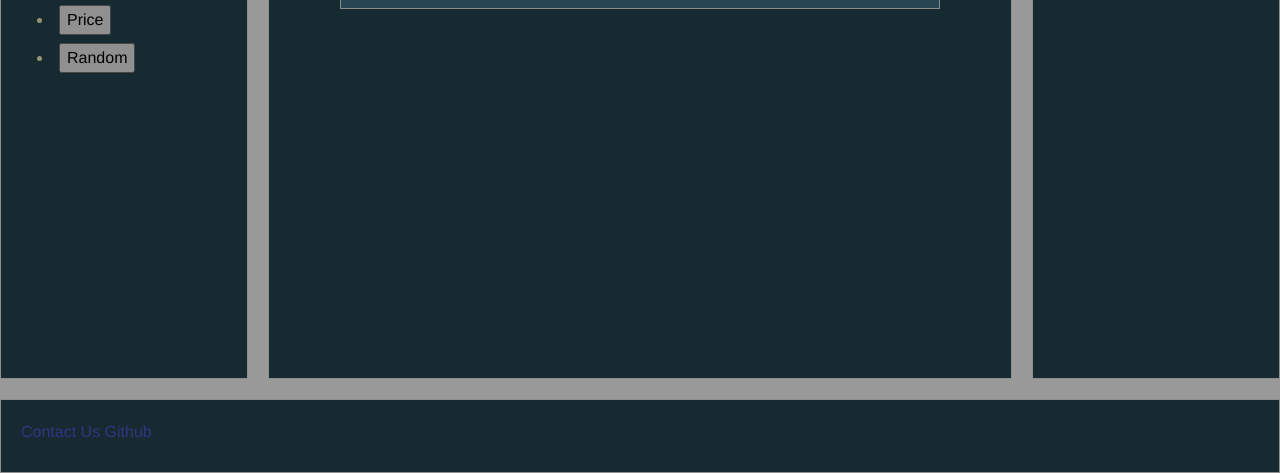
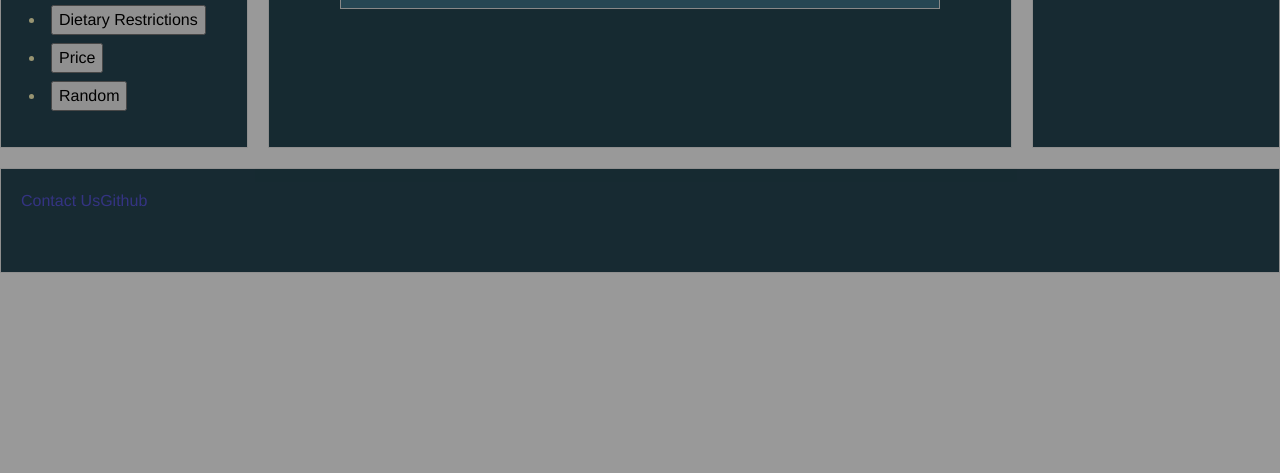
Before and after one commit to RossFahan/flavorByte, a plain HTML site: page index.html in a window 1280 px wide. Shown: the part 327-800 px from the top of the page. Drawn offline with nearby package versions, Linux system fonts and the light colour scheme; no server answers.

Commit message:
updated HTML and CSS to add flex containers and properties

```diff
--- a/assets/css/style.css
+++ b/assets/css/style.css
@@ -49,9 +49,9 @@
 .site-container {
   display: grid;
   grid-template-columns: 1fr 3fr 1fr;
-  grid-template-rows: 1fr 8fr 1fr;
+  grid-template-rows: 1fr 3fr 1fr;
   grid-gap: 20px;
-  height: 100vh;
+  height: 75vh;
 }
 
 header {
@@ -67,9 +67,9 @@ header {
 }
 
 .header,
-.sidebar,
-.content,
-.shopping-list,
+.sidebar-container,
+.content-container,
+.shopping-list-container,
 .footer {
   padding: 1rem;
   border: 1px solid #ededed;
@@ -82,6 +82,18 @@ header {
   grid-column-start: 1;
   grid-column-end: 4;
   text-align: center;
+}
+
+.footer {
+  display: flex;
+  grid-column-start: 1;
+  grid-column-end: 4;
+
+}
+
+.sidebar-container {
+  display: inline-block;
+  align-items: baseline;
 }
 
 @media screen and (max-width: 60em) {
@@ -107,8 +119,3 @@ header {
       grid-column-end: 4;
   }
 }
-
-.footer {
-  grid-column-start: 1;
-  grid-column-end: 4;
-}
--- a/index.html
+++ b/index.html
@@ -30,8 +30,9 @@
             <div id="food-trivia"></div>
         </div>
 
-        <div class="sidebar">
+        <div class="sidebar-container">
             <h3>Sidebar</h3>
+            <div class ="columns">
             <ul>
                 <!-- Sidebar buttons  -->
                 <li><button id="recipeSearchBtn">Recipe Search</button></li>
@@ -41,9 +42,10 @@
                 <li><button id="priceBtn">Price</button></li>
                 <li><button id="randomBtn">Random</button></li>
             </ul>
+            </div>
         </div>
 
-        <div class="content">
+        <div class="content-container">
             <h3>Content</h3>
             <!-- Search form for recipe search -->
             <div id="recipeSearchForm" style="display: none;">
@@ -53,7 +55,7 @@
             <!-- Search results using accordions -->
         </div>
 
-        <div class="shopping-list">
+        <div class="shopping-list-container">
             <h3>Shopping List</h3>
             <ul>
                 <li><a href="#">Link Placeholder</a></li>
```
